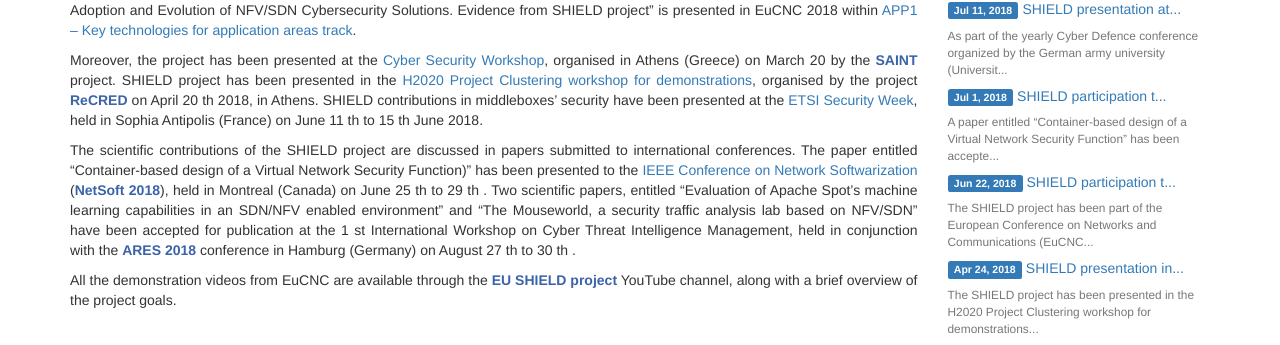
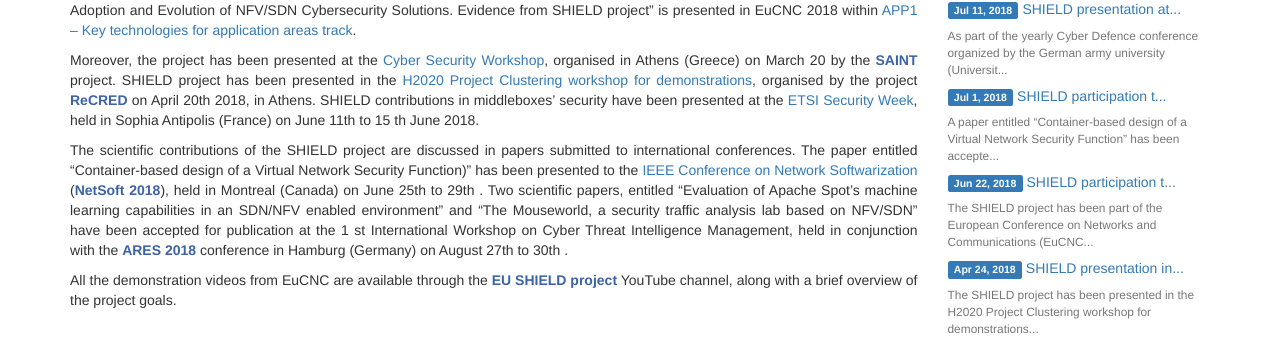
Before and after one commit to torsec/shield-h2020, a Jekyll site: the page built from _news/2018-07-09-newsletter-3-july-2018.md, in a window 1280 px wide and 900 px high, scrolled down 690 px. Shown: the part 168-513 px from the top of the window. Built offline with Jekyll 4.4.1, drawn with Linux system fonts in a browser that asks for light colours; comment, search, counter and statistics services are not loaded.

Commit message:
Minor changes to newsletter 3

```diff
--- a/_news/2018-07-09-newsletter-3-july-2018.md
+++ b/_news/2018-07-09-newsletter-3-july-2018.md
@@ -49,18 +49,18 @@
 <p>
 	Moreover, the project has been presented at the <a href="https://project-saint.eu/event/saint-workshop-march-2018">Cyber Security Workshop</a>, organised in Athens (Greece) on March
 20 by the <strong>SAINT</strong> project. SHIELD project has been presented in the <a href="https://www.recred.eu/sites/default/files/h2020_project_clustering_agenda.pdf">H2020 Project Clustering workshop for
-demonstrations</a>, organised by the project <strong>ReCRED</strong> on April 20 th 2018, in Athens. SHIELD contributions in
-middleboxes’ security have been presented at the <a href="https://www.etsi.org/news-events/events/1250-2018-06-security-week">ETSI Security Week</a>, held in Sophia Antipolis (France) on June 11 th
+demonstrations</a>, organised by the project <strong>ReCRED</strong> on April 20th 2018, in Athens. SHIELD contributions in
+middleboxes’ security have been presented at the <a href="https://www.etsi.org/news-events/events/1250-2018-06-security-week">ETSI Security Week</a>, held in Sophia Antipolis (France) on June 11th
 to 15 th June 2018.
 </p>
 <p>
 The scientific contributions of the SHIELD project are discussed in papers submitted to international conferences.
 The paper entitled <emph>“Container-based design of a Virtual Network Security Function)”</emph> has been presented to the <a href="http://netsoft2018.ieee-netsoft.org/">IEEE
-Conference on Network Softwarization</a> (<strong>NetSoft 2018</strong>), held in Montreal (Canada) on June 25 th to 29 th . Two scientific
+Conference on Network Softwarization</a> (<strong>NetSoft 2018</strong>), held in Montreal (Canada) on June 25th to 29th . Two scientific
 papers, entitled <emph>“Evaluation of Apache Spot’s machine learning capabilities in an SDN/NFV enabled environment”</emph>
 and <emph>“The Mouseworld, a security traffic analysis lab based on NFV/SDN”</emph> have been accepted for publication at the
 1 st International Workshop on Cyber Threat Intelligence Management, held in conjunction with the <strong>ARES 2018</strong>
-conference in Hamburg (Germany) on August 27 th to 30 th .
+conference in Hamburg (Germany) on August 27th to 30th .
 </p>
 <p>
 	All the demonstration videos from EuCNC are available through the <strong>EU SHIELD project</strong> YouTube channel, along with
```
